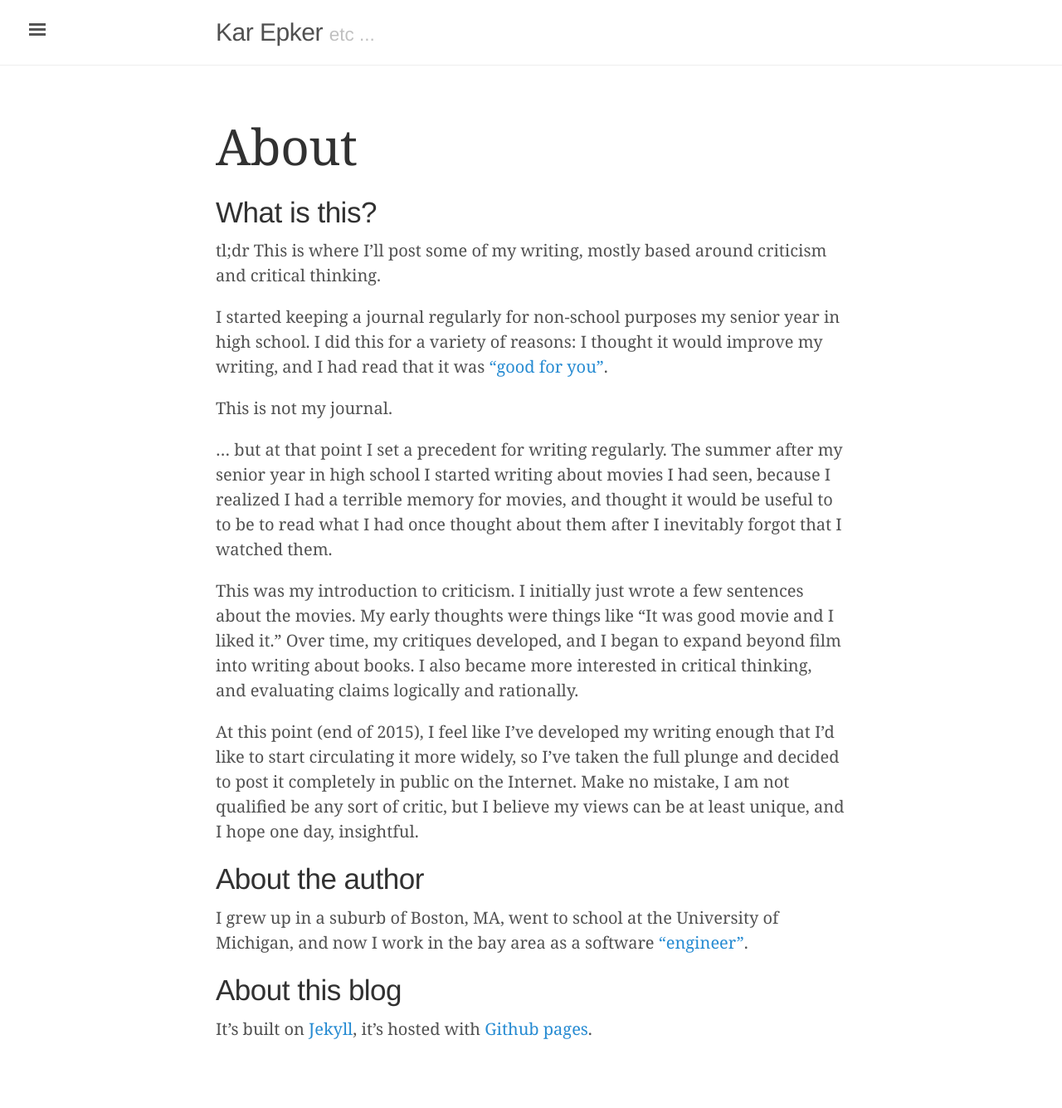
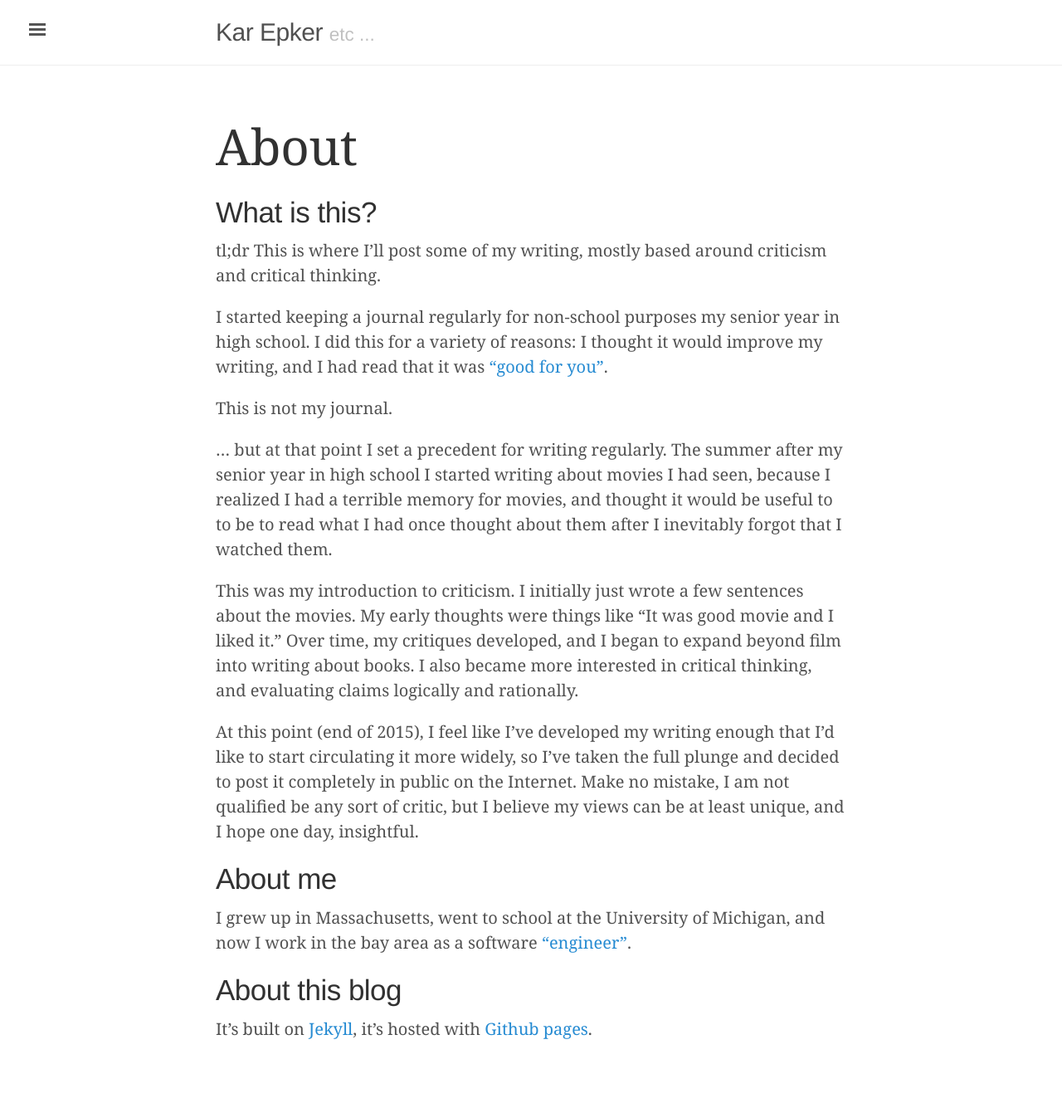
Before and after one commit to karepker/karepker.github.io, a Jekyll site: the page built from about.md, in a window 1280 px wide. Shown: the whole page at 83% size. Built offline with Jekyll 4.4.1, drawn with Linux system fonts in a browser that asks for light colours.

Commit message:
Updated personal about section to sound less awkward.

```diff
--- a/about.md
+++ b/about.md
@@ -32,10 +32,10 @@ decided to post it completely in public on the Internet. Make no mistake, I am
 not qualified be any sort of critic, but I believe my views can be at least
 unique, and I hope one day, insightful.
 
-## About the author
+## About me
 
-I grew up in a suburb of Boston, MA, went to school at the University of
-Michigan, and now I work in the bay area as a software
+I grew up in Massachusetts, went to school at the University of Michigan, and
+now I work in the bay area as a software
 ["engineer"][programmers_arent_engineers].
 
 ## About this blog
```
